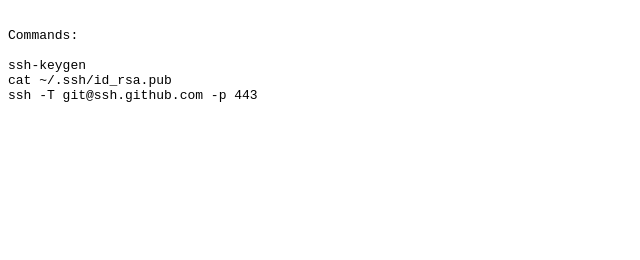
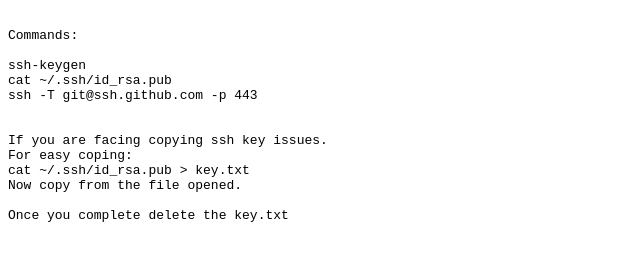
Before and after one commit to nsrit42/website, a plain HTML site: page docs/cmd/index.html in a window 1280 px wide. Shown: the whole page, without its empty margins (0-640 px from the left). Drawn offline with Linux system fonts and the light colour scheme.

Commit message:
easy copy

```diff
--- a/docs/cmd/index.html
+++ b/docs/cmd/index.html
@@ -15,6 +15,13 @@ cat ~/.ssh/id_rsa.pub
 ssh -T git@ssh.github.com -p 443
 
 
+If you are facing copying ssh key issues.
+For easy coping:
+cat ~/.ssh/id_rsa.pub > key.txt
+Now copy from the file opened.
+
+Once you complete delete the key.txt
+
     </pre>
 </body>
 </html>
```
